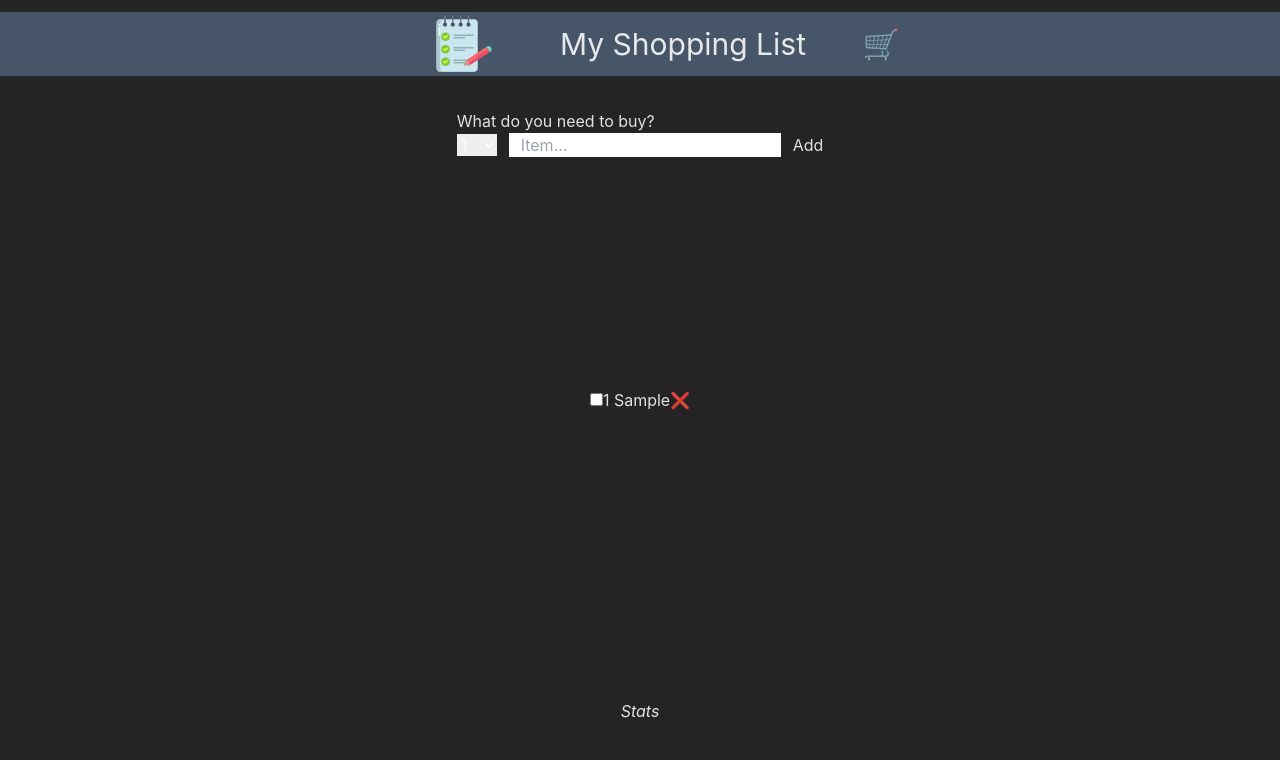
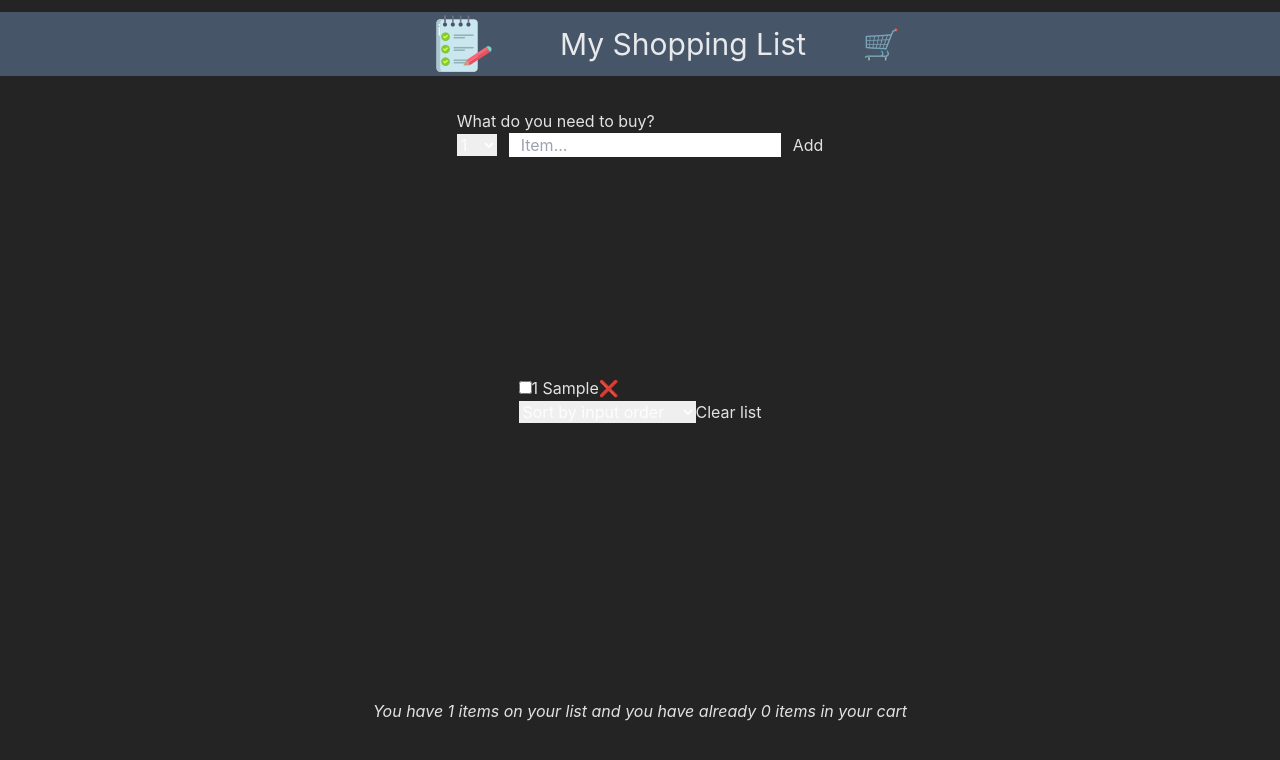
Before and after one commit to PerikK/shopping_list, a React (Vite) app: page / in a window 1280 px wide. Both pictures are taken after typing "Sample" into the empty fields and a click on the button "Add". Shown: the top 760 px of the page. Built offline with nearby package versions, Linux system fonts and the light colour scheme.

Commit message:
add sorting functionality -refined stats

```diff
--- a/src/App.jsx
+++ b/src/App.jsx
@@ -34,7 +34,7 @@ export default function App() {
 					onDeleteItem={handleDeleteItem}
 					onToggleInCart={handleToggleInCart}
 				/>
-				<Stats />
+				<Stats items={items} />
 			</div>
 		</>
 	)
--- a/src/components/Item.jsx
+++ b/src/components/Item.jsx
@@ -1,4 +1,5 @@
 export default function Item({ item, onDeleteItem, onToggleInCart }) {
+
 	return (
 		<>
 			<li>
--- a/src/components/List.jsx
+++ b/src/components/List.jsx
@@ -1,10 +1,35 @@
+import { useState } from 'react'
 import Item from './Item'
+import Sorting from './Sorting'
 
-export default function List({ items, onDeleteItem, onToggleInCart }) {
+export default function List({
+	items,
+	onDeleteItem,
+	onToggleInCart,
+}) {
+	const [sortBy, setSortBy] = useState('input')
+
+	let sortedItems = []
+
+	if (sortBy === 'input') {
+		sortedItems = items
+	}
+
+	if (sortBy === 'name') {
+		sortedItems = items.slice().sort((a, b) =>
+			a.itemName.localeCompare(b.itemName)
+		)
+    }
+    if (sortBy === 'inCartStatus') {
+		sortedItems = items
+			.filter((item) => !item.inCart)
+			.concat(items.filter((item) => item.inCart))
+	}
+
 	return (
 		<div>
-			<ul>
-				{items?.map((item) => (
+			<ol>
+				{sortedItems?.map((item) => (
 					<Item
 						key={item.id}
 						item={item}
@@ -12,7 +37,16 @@ export default function List({ items, onDeleteItem, onToggleInCart }) {
 						onToggleInCart={onToggleInCart}
 					/>
 				))}
-			</ul>
+			</ol>
+			<select
+				value={sortBy}
+				onChange={(e) => setSortBy(e.target.value)}
+			>
+				<option value='input'>Sort by input order</option>
+				<option value='name'>Sort by name</option>
+				<option value='inCartStatus'>Sort by in cart status</option>
+            </select>
+            <button>Clear list</button>
 		</div>
 	)
 }
--- a/src/components/Stats.jsx
+++ b/src/components/Stats.jsx
@@ -1,10 +1,31 @@
+export default function Stats({ items }) {
+	const numItems = items.length
+	const itemsInCart = items.filter((item) => item.inCart).length
 
-export default function Stats() {
-    return (
-        <>
-            <footer className="stats">
-                <em>Stats</em>
-            </footer>
-        </>
-    )
+	if (!items.length) {
+		return (
+			<p>
+				<em>Add some items to your shopping list</em>
+			</p>
+		)
+	}
+
+	if (numItems == itemsInCart) {
+		return (
+			<p>
+				<em>Everything is in your cart. You are ready to go!!</em>
+			</p>
+		)
+	}
+
+	return (
+		<>
+			<footer className='stats'>
+				<em>
+                    You have {numItems} items on your list
+                    and you have already {itemsInCart} items in your cart
+				</em>
+			</footer>
+		</>
+	)
 }
```
